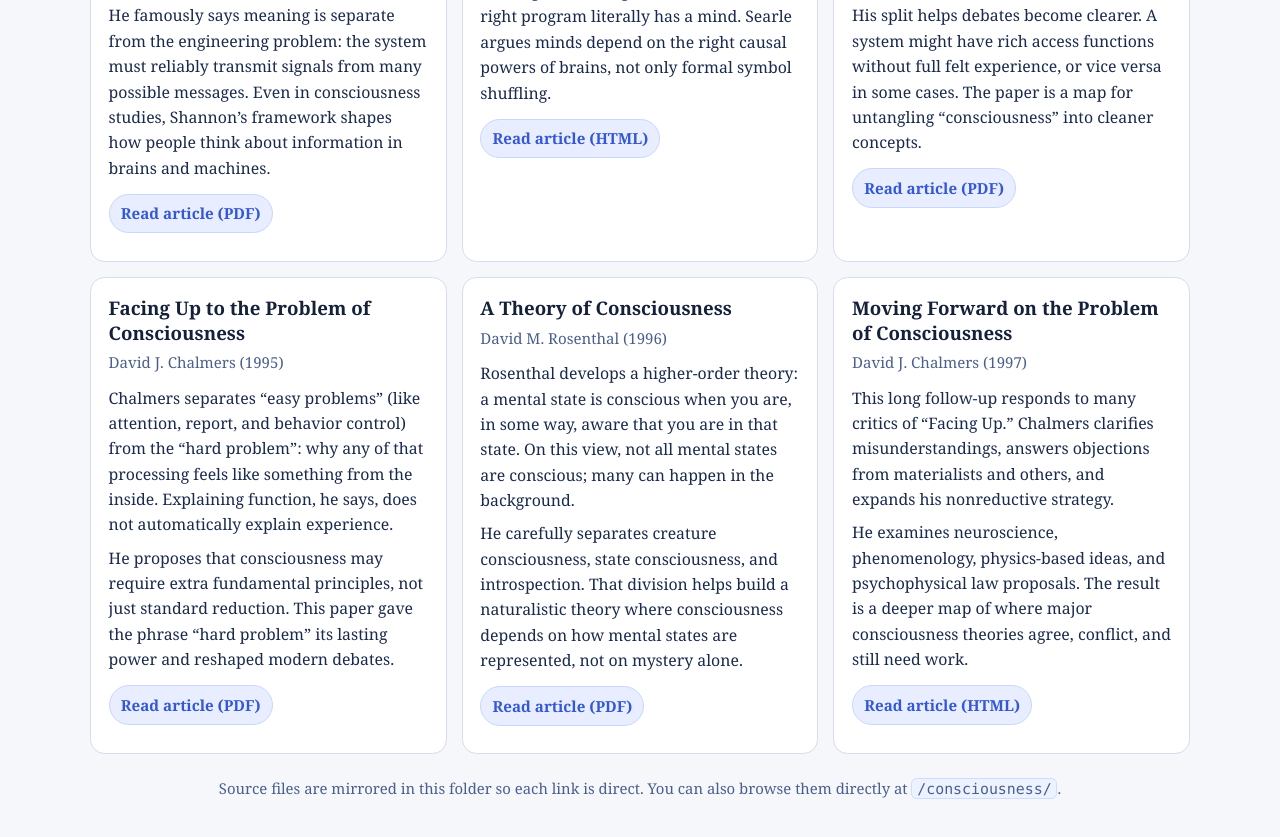
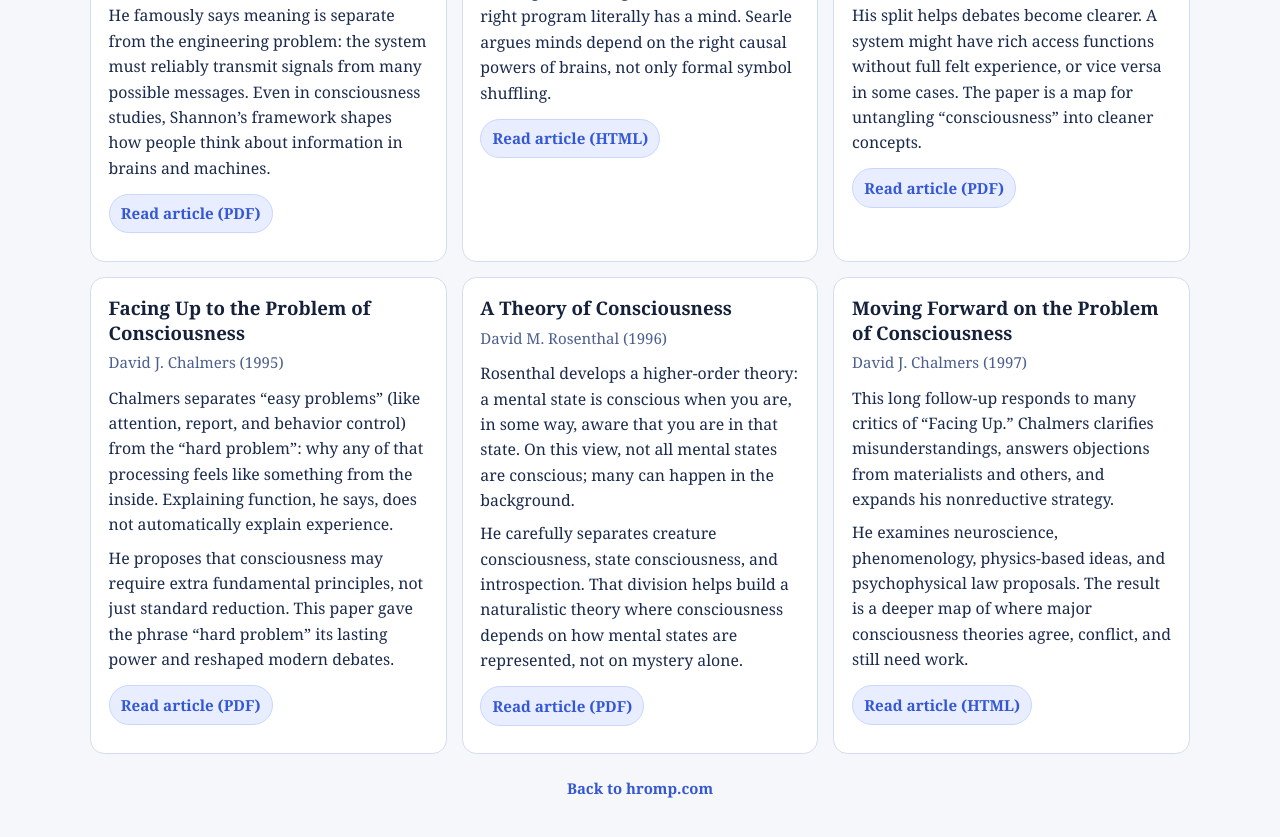
Before and after one commit to 151henry151/consciousness, a plain HTML site: page index.html in a window 1280 px wide. Shown: the part 2077-2914 px from the top of the page. Drawn offline with Linux system fonts and the light colour scheme.

Commit message:
Update footer link to hromp home

```diff
--- a/index.html
+++ b/index.html
@@ -122,6 +122,17 @@
         color: #4b5f8e;
         font-size: 0.93rem;
         text-align: center;
+      }
+
+      footer a {
+        color: var(--primary);
+        font-weight: 700;
+        text-decoration: none;
+      }
+
+      footer a:hover,
+      footer a:focus-visible {
+        text-decoration: underline;
       }
 
       code {
@@ -438,10 +449,7 @@
         </article>
       </section>
 
-      <footer>
-        Source files are mirrored in this folder so each link is direct. You can
-        also browse them directly at <code>/consciousness/</code>.
-      </footer>
+      <footer><a href="https://hromp.com/">Back to hromp.com</a></footer>
     </main>
   </body>
 </html>
```
Also changed, not shown: 2 other files.
